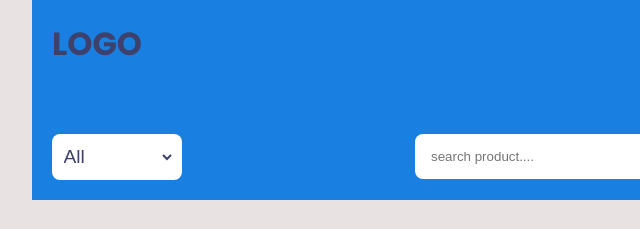
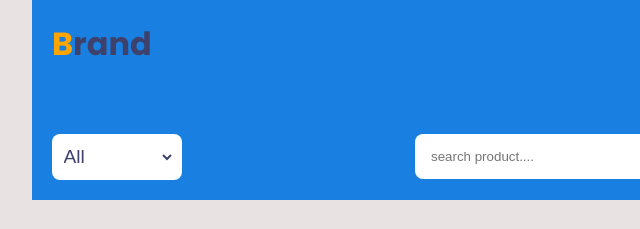
Before and after one commit to jelsonjay/product-shopping-cart-page, a plain HTML site: page index.html in a window 1280 px wide. Shown: the top 229 px of the page, 0-640 px from the left. Drawn offline with nearby package versions, Linux system fonts and the light colour scheme.

Commit message:
commit all changes

```diff
--- a/index.html
+++ b/index.html
@@ -17,7 +17,7 @@
 		<header>
 			<nav>
 				<div class="main-nav">
-					<div class="logo">logo</div>
+					<div class="logo"><span>B</span>rand</div>
 					<ul>
 						<li><a href="#">Store</a></li>
 						<li><a href="#">Product</a></li>
--- a/scss/styles.scss
+++ b/scss/styles.scss
@@ -70,8 +70,12 @@ header {
 			.logo {
 				font-size: 2rem;
 				font-weight: bold;
-				text-transform: uppercase;
+				text-transform: capitalize;
 				color: $primary;
+
+				span {
+					color: orange;
+				}
 			}
 
 			p {
```
Also changed, not shown: css/styles.css, 1 other file.
